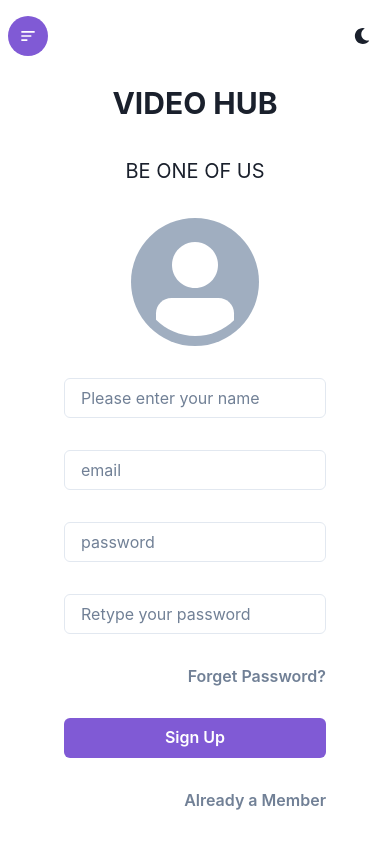
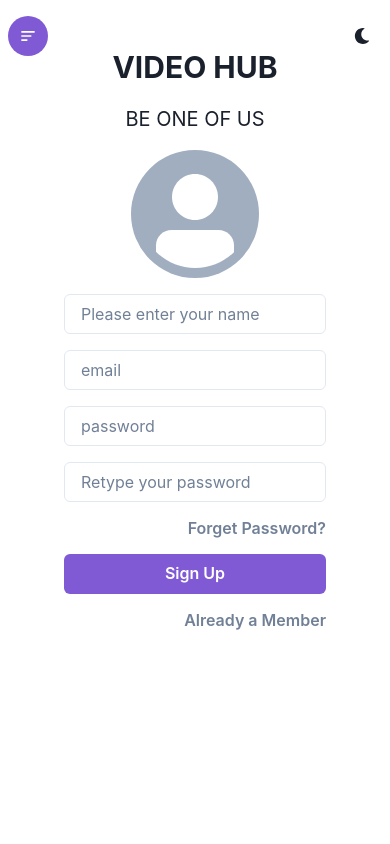
Before and after one commit to Mahmudul-Rudra/multi-theme-application, a React (Create React App) app: page /signup in a window 390 px wide. Shown: the top 844 px of the page. Built offline with nearby package versions, Linux system fonts and the light colour scheme.

Commit message:
Changed in styling for responsiveness

```diff
--- a/package.json
+++ b/package.json
@@ -1,4 +1,5 @@
 {
+  "homepage": "https://mahmudul-rudra.github.io/multi-theme-application",
   "name": "multi-theme-application",
   "version": "0.1.0",
   "private": true,
@@ -20,6 +21,8 @@
   },
   "scripts": {
     "start": "react-scripts start",
+    "predeploy": "npm run build",
+    "deploy": "gh-pages -d build",
     "build": "react-scripts build",
     "test": "react-scripts test",
     "eject": "react-scripts eject"
@@ -38,5 +41,8 @@
       "last 1 firefox version",
       "last 1 safari version"
     ]
+  },
+  "devDependencies": {
+    "gh-pages": "^6.1.1"
   }
 }
--- a/src/components/SignUp.jsx
+++ b/src/components/SignUp.jsx
@@ -16,10 +16,10 @@ const SignUp = () => {
       <form>
         <VStack
           alignItems={'stretch'}
-          spacing={'8'}
+          spacing={['4', '8']}
           w={['full', '96']}
           m={'auto'}
-          my={'5'}
+          my={'-4'}
           overflow={'auto'}
         >
           <Heading textAlign={'center'} textTransform={'uppercase'}>
```
Also changed, not shown: 2 other files (tests, documents, lock files or other folders).
